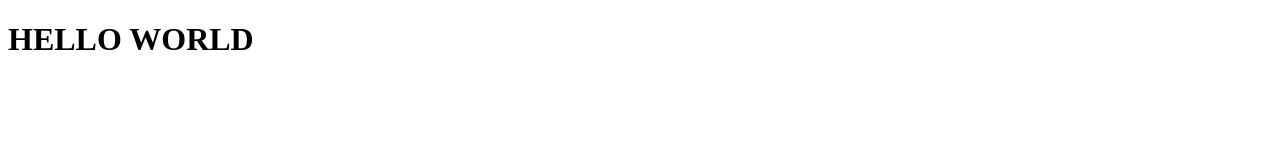
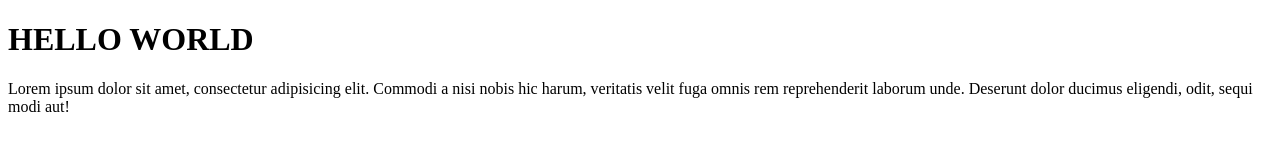
Before and after one commit to newbieee09/wpu-git-tes-2, a plain HTML site: page index.html in a window 1280 px wide. Drawn offline with Linux system fonts and the light colour scheme.

Commit message:
Menambahkan lorem

```diff
--- a/index.html
+++ b/index.html
@@ -6,5 +6,6 @@
 </head>
 <body>
 	<h1>HELLO WORLD</h1>
+	<p>Lorem ipsum dolor sit amet, consectetur adipisicing elit. Commodi a nisi nobis hic harum, veritatis velit fuga omnis rem reprehenderit laborum unde. Deserunt dolor ducimus eligendi, odit, sequi modi aut!</p>
 </body>
 </html>
```
